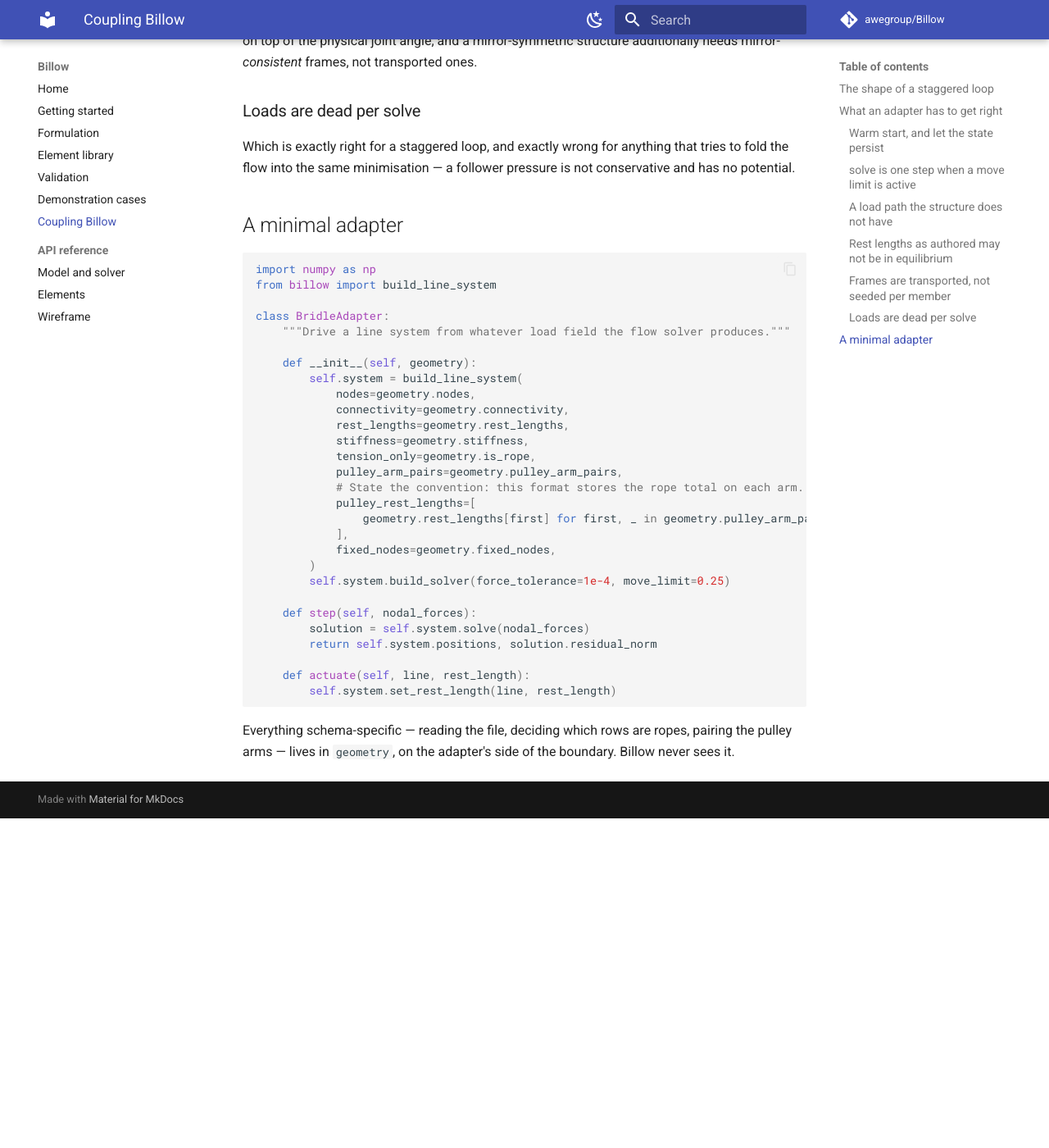
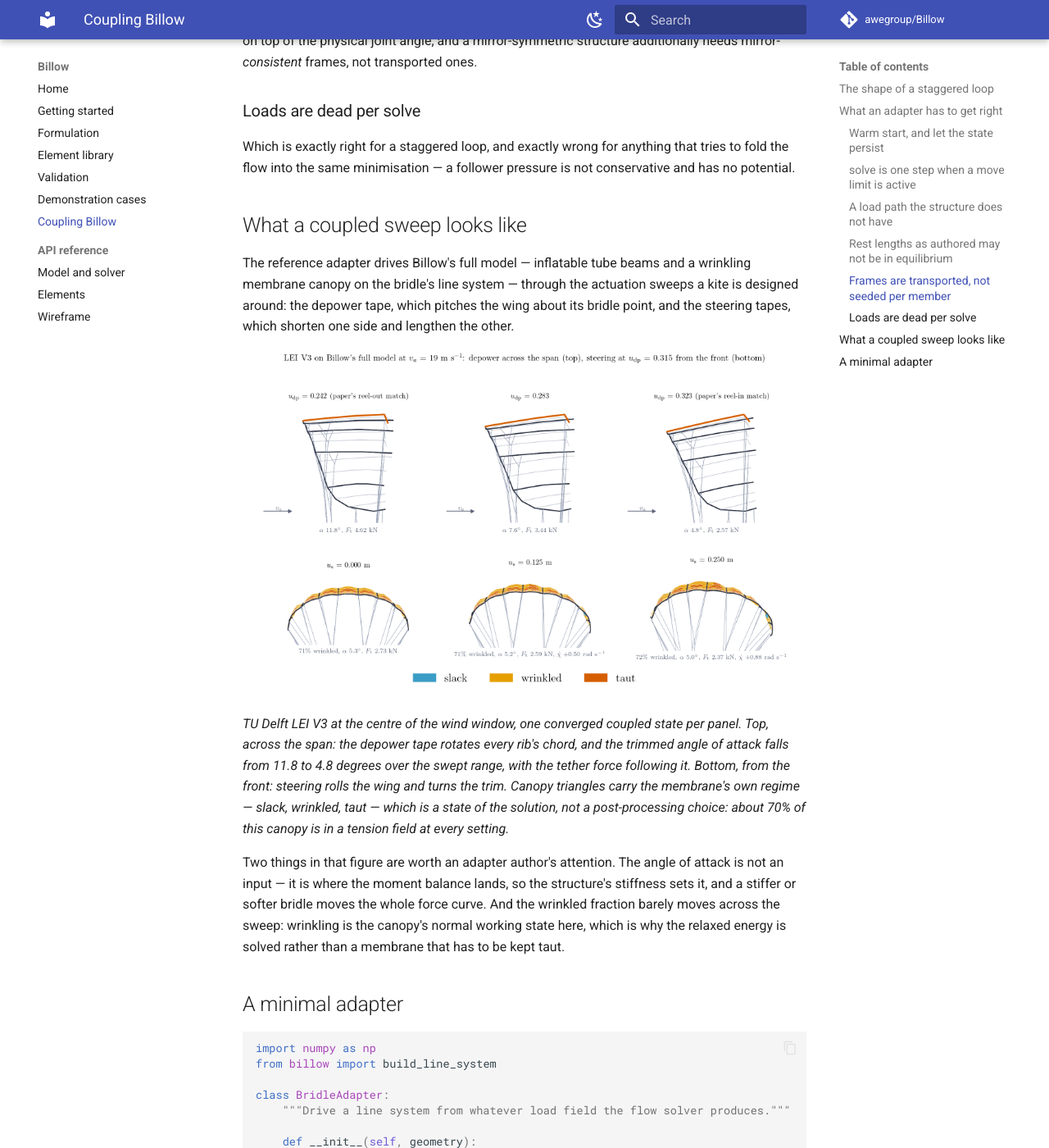
Before and after one commit to awegroup/Billow, an MkDocs documentation site: the page built from docs/coupling.md, in a window 1280 px wide and 1400 px high, scrolled down 1966 px. Shown: the whole window at 82% size. Built offline with MkDocs 1.6.1 and Material for MkDocs 9.7.7, drawn with Linux system fonts in a browser that asks for light colours; comment, search, counter and statistics services are not loaded; before the commit the page ends 2964 px from its top, so only the background shows below that.

Commit message:
docs(coupling): show what a coupled sweep looks like
One converged state per panel from the reference adapter's full-model
sweep: depower seen across the span, where the tape rotates every rib's
chord and the trimmed angle of attack falls from 11.8 to 4.8 degrees, and
steering seen from the front, where it rolls the wing and turns the trim.
Canopy triangles carry the membrane's own regime, which makes the point an
adapter author needs: roughly 70% of this canopy is in a tension field at
every setting, so wrinkling is the normal working state rather than an edge
case, and the angle of attack is not an input but where the moment balance
lands on the structure's own stiffness.

Doc images live in docs/img: .gitignore excludes any figures/ directory,
which is for generated validation output.

Co-Authored-By: Claude <noreply@anthropic.com>

````diff
--- a/docs/coupling.md
+++ b/docs/coupling.md
@@ -92,6 +92,31 @@ Which is exactly right for a staggered loop, and exactly wrong for anything that
 tries to fold the flow into the same minimisation — a follower pressure is not
 conservative and has no potential.
 
+## What a coupled sweep looks like
+
+The reference adapter drives Billow's full model — inflatable tube beams and a
+wrinkling membrane canopy on the bridle's line system — through the actuation
+sweeps a kite is designed around: the depower tape, which pitches the wing about
+its bridle point, and the steering tapes, which shorten one side and lengthen the
+other.
+
+![LEI V3 solved shapes across depower and steering](img/coupled_sweep_shapes.png)
+
+*TU Delft LEI V3 at the centre of the wind window, one converged coupled state
+per panel. Top, across the span: the depower tape rotates every rib's chord, and
+the trimmed angle of attack falls from 11.8 to 4.8 degrees over the swept range,
+with the tether force following it. Bottom, from the front: steering rolls the
+wing and turns the trim. Canopy triangles carry the membrane's own regime —
+slack, wrinkled, taut — which is a state of the solution, not a post-processing
+choice: about 70% of this canopy is in a tension field at every setting.*
+
+Two things in that figure are worth an adapter author's attention. The angle of
+attack is not an input — it is where the moment balance lands, so the structure's
+stiffness sets it, and a stiffer or softer bridle moves the whole force curve.
+And the wrinkled fraction barely moves across the sweep: wrinkling is the
+canopy's normal working state here, which is why the relaxed energy is solved
+rather than a membrane that has to be kept taut.
+
 ## A minimal adapter
 
 ```python
````
Also changed, not shown: docs/img/coupled_sweep_shapes.png (added).
